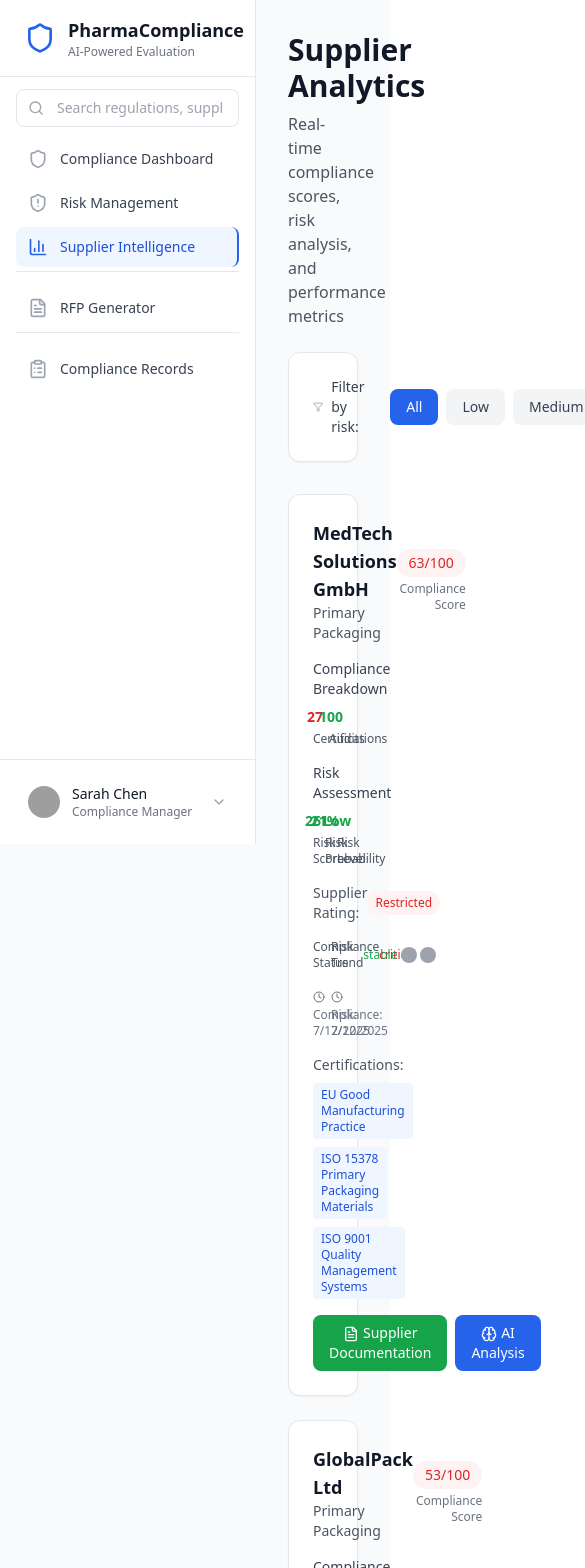
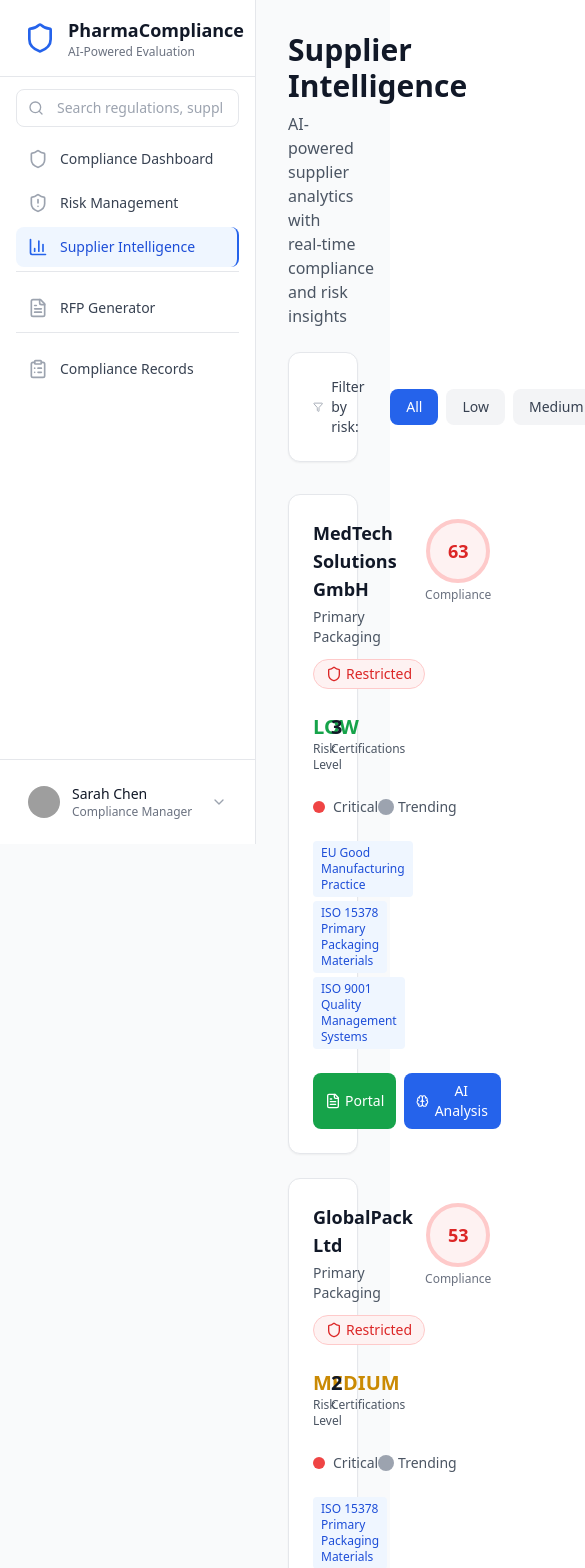
Before and after one commit to C2IHub/proCURE2, a React (Vite) app: page /supplier-scoring in a window 390 px wide. Shown: the top 1568 px of the page, 585 px wide, since content can reach past the window. Built offline with nearby package versions, Linux system fonts and the light colour scheme; grey boxes are pictures that could not be loaded.

Commit message:
Redesign Supplier Intelligence Cards for Better Visual Appeal

```diff
--- a/src/pages/SupplierScoring.tsx
+++ b/src/pages/SupplierScoring.tsx
@@ -1,18 +1,19 @@
 import React, { useState, useMemo } from 'react';
-import { TrendingUp, Clock, Filter, Download, Search, Brain, Users, FileText } from 'lucide-react';
+import { TrendingUp, Clock, Filter, Download, Search, Brain, Users, FileText, Shield, AlertTriangle, CheckCircle, Star } from 'lucide-react';
 import { useSuppliers } from '../hooks/useApi';
 import { useNavigate } from 'react-router-dom';
 
 export default function SupplierScoring() {
   const [selectedFilter, setSelectedFilter] = useState('all');
   const [searchTerm, setSearchTerm] = useState('');
+  const [viewMode, setViewMode] = useState<'cards' | 'compact'>('cards');
   const navigate = useNavigate();
 
   const { data: suppliers = [], isLoading, error } = useSuppliers();
 
   const filteredSuppliers = useMemo(() => {
     return suppliers.filter(supplier => {
-      const matchesFilter = selectedFilter === 'all' || supplier.riskLevel === selectedFilter;
+      const matchesFilter = selectedFilter === 'all' || supplier.riskScore.level === selectedFilter;
       const matchesSearch = supplier.name.toLowerCase().includes(searchTerm.toLowerCase()) ||
                            supplier.category.toLowerCase().includes(searchTerm.toLowerCase());
       return matchesFilter && matchesSearch;
@@ -20,27 +21,43 @@ export default function SupplierScoring() {
   }, [suppliers, selectedFilter, searchTerm]);
 
   const getScoreColor = (score: number) => {
-    if (score >= 90) return 'text-green-600 bg-green-50';
-    if (score >= 75) return 'text-yellow-600 bg-yellow-50';
-    return 'text-red-600 bg-red-50';
+    if (score >= 90) return 'text-green-600';
+    if (score >= 75) return 'text-yellow-600';
+    return 'text-red-600';
+  };
+
+  const getScoreBgColor = (score: number) => {
+    if (score >= 90) return 'bg-green-50 border-green-200';
+    if (score >= 75) return 'bg-yellow-50 border-yellow-200';
+    return 'bg-red-50 border-red-200';
   };
 
   const getRiskColor = (risk: string) => {
     switch (risk) {
-      case 'low': return 'text-green-600 bg-green-50';
-      case 'medium': return 'text-yellow-600 bg-yellow-50';
-      case 'high': return 'text-red-600 bg-red-50';
-      default: return 'text-gray-600 bg-gray-50';
+      case 'low': return 'text-green-600 bg-green-50 border-green-200';
+      case 'medium': return 'text-yellow-600 bg-yellow-50 border-yellow-200';
+      case 'high': return 'text-red-600 bg-red-50 border-red-200';
+      default: return 'text-gray-600 bg-gray-50 border-gray-200';
     }
   };
 
   const getSupplierRatingColor = (rating: string) => {
     switch (rating) {
-      case 'preferred': return 'text-green-600 bg-green-50';
-      case 'approved': return 'text-blue-600 bg-blue-50';
-      case 'conditional': return 'text-yellow-600 bg-yellow-50';
-      case 'restricted': return 'text-red-600 bg-red-50';
-      default: return 'text-gray-600 bg-gray-50';
+      case 'preferred': return 'text-green-600 bg-green-50 border-green-200';
+      case 'approved': return 'text-blue-600 bg-blue-50 border-blue-200';
+      case 'conditional': return 'text-yellow-600 bg-yellow-50 border-yellow-200';
+      case 'restricted': return 'text-red-600 bg-red-50 border-red-200';
+      default: return 'text-gray-600 bg-gray-50 border-gray-200';
+    }
+  };
+
+  const getSupplierRatingIcon = (rating: string) => {
+    switch (rating) {
+      case 'preferred': return <Star className="h-4 w-4" />;
+      case 'approved': return <CheckCircle className="h-4 w-4" />;
+      case 'conditional': return <AlertTriangle className="h-4 w-4" />;
+      case 'restricted': return <Shield className="h-4 w-4" />;
+      default: return <Shield className="h-4 w-4" />;
     }
   };
 
@@ -56,26 +73,23 @@ export default function SupplierScoring() {
     return (
       <div className="p-8 max-w-7xl mx-auto">
         <div className="mb-6">
-          <h1 className="text-3xl font-bold text-gray-900 mb-2">Supplier Analytics</h1>
-          <p className="text-gray-600">Real-time compliance scores, risk analysis, and performance metrics</p>
+          <h1 className="text-3xl font-bold text-gray-900 mb-2">Supplier Intelligence</h1>
+          <p className="text-gray-600">AI-powered supplier analytics with real-time compliance and risk insights</p>
         </div>
-        <div className="grid grid-cols-1 lg:grid-cols-2 gap-6">
-          {[1, 2, 3, 4].map((i) => (
+        <div className="grid grid-cols-1 lg:grid-cols-2 xl:grid-cols-3 gap-6">
+          {[1, 2, 3, 4, 5, 6].map((i) => (
             <div key={i} className="bg-white rounded-xl shadow-sm border border-gray-200 p-6 animate-pulse">
               <div className="flex items-center justify-between mb-4">
                 <div>
                   <div className="w-48 h-6 bg-gray-200 rounded mb-2"></div>
                   <div className="w-32 h-4 bg-gray-200 rounded"></div>
                 </div>
-                <div className="w-16 h-8 bg-gray-200 rounded-full"></div>
+                <div className="w-16 h-16 bg-gray-200 rounded-full"></div>
               </div>
-              <div className="grid grid-cols-3 gap-4 mb-4">
-                {[1, 2, 3].map((j) => (
-                  <div key={j} className="text-center">
-                    <div className="w-12 h-6 bg-gray-200 rounded mx-auto mb-1"></div>
-                    <div className="w-16 h-3 bg-gray-200 rounded mx-auto"></div>
-                  </div>
-                ))}
+              <div className="space-y-3">
+                <div className="w-full h-4 bg-gray-200 rounded"></div>
+                <div className="w-3/4 h-4 bg-gray-200 rounded"></div>
+                <div className="w-1/2 h-4 bg-gray-200 rounded"></div>
               </div>
             </div>
           ))}
@@ -88,8 +102,8 @@ export default function SupplierScoring() {
     return (
       <div className="p-8 max-w-7xl mx-auto">
         <div className="mb-6">
-          <h1 className="text-3xl font-bold text-gray-900 mb-2">Supplier Analytics</h1>
-          <p className="text-gray-600">Real-time compliance scores, risk analysis, and performance metrics</p>
+          <h1 className="text-3xl font-bold text-gray-900 mb-2">Supplier Intelligence</h1>
+          <p className="text-gray-600">AI-powered supplier analytics with real-time compliance and risk insights</p>
         </div>
         <div className="bg-red-50 border border-red-200 rounded-lg p-4">
           <div className="text-red-800">Error loading supplier data. Please try again.</div>
@@ -102,11 +116,11 @@ export default function SupplierScoring() {
     <div className="p-8 max-w-7xl mx-auto">
       {/* Header */}
       <div className="mb-6">
-        <h1 className="text-3xl font-bold text-gray-900 mb-2">Supplier Analytics</h1>
-        <p className="text-gray-600">Real-time compliance scores, risk analysis, and performance metrics</p>
+        <h1 className="text-3xl font-bold text-gray-900 mb-2">Supplier Intelligence</h1>
+        <p className="text-gray-600">AI-powered supplier analytics with real-time compliance and risk insights</p>
       </div>
 
-      {/* Filters and Search */}
+      {/* Filters and Controls */}
       <div className="bg-white rounded-xl shadow-sm border border-gray-200 p-6 mb-8">
         <div className="flex items-center justify-between">
           <div className="flex items-center space-x-4">
@@ -132,6 +146,24 @@ export default function SupplierScoring() {
           </div>
 
           <div className="flex items-center space-x-4">
+            <div className="flex items-center space-x-2">
+              <button
+                onClick={() => setViewMode('cards')}
+                className={`px-3 py-2 text-sm font-medium rounded-lg ${
+                  viewMode === 'cards' ? 'bg-blue-600 text-white' : 'bg-gray-100 text-gray-700'
+                }`}
+              >
+                Cards
+              </button>
+              <button
+                onClick={() => setViewMode('compact')}
+                className={`px-3 py-2 text-sm font-medium rounded-lg ${
+                  viewMode === 'compact' ? 'bg-blue-600 text-white' : 'bg-gray-100 text-gray-700'
+                }`}
+              >
+                Compact
+              </button>
+            </div>
             <div className="relative">
               <Search className="absolute left-3 top-1/2 transform -translate-y-1/2 h-4 w-4 text-gray-400" />
               <input
@@ -151,140 +183,86 @@ export default function SupplierScoring() {
       </div>
 
       {/* Suppliers Grid */}
-      <div className="grid grid-cols-1 lg:grid-cols-2 gap-6">
+      <div className={`grid gap-6 ${
+        viewMode === 'cards'
+          ? 'grid-cols-1 lg:grid-cols-2 xl:grid-cols-3'
+          : 'grid-cols-1'
+      }`}>
         {filteredSuppliers.map((supplier) => (
-          <div key={supplier.id} className="bg-white rounded-xl shadow-sm border border-gray-200 p-6 hover:shadow-md transition-shadow">
-            {/* Header */}
-            <div className="flex items-center justify-between mb-4">
-              <div>
-                <h3 className="text-lg font-semibold text-gray-900">{supplier.name}</h3>
-                <p className="text-sm text-gray-600">{supplier.category}</p>
-              </div>
-              <div className="text-right">
-                <div className={`inline-flex items-center px-3 py-1 rounded-full text-sm font-medium ${getScoreColor(supplier.complianceScore.overall)}`}>
-                  {supplier.complianceScore.overall}/100
-                </div>
-                <p className="text-xs text-gray-500 mt-1">Compliance Score</p>
+          <div key={supplier.id} className={`bg-white rounded-xl shadow-sm border border-gray-200 hover:shadow-md transition-all duration-200 ${
+            viewMode === 'cards' ? 'p-6' : 'p-4'
+          }`}>
+            {viewMode === 'cards' ? (
+              // Card View
+              <>
+                {/* Header with Score Circle */}
+                <div className="flex items-start justify-between mb-6">
+                  <div className="flex-1">
+                    <h3 className="text-lg font-semibold text-gray-900 mb-1">{supplier.name}</h3>
+                    <p className="text-sm text-gray-600 mb-3">{supplier.category}</p>
+
+                    {/* Supplier Rating Badge */}
+                    <div className={`inline-flex items-center px-3 py-1 rounded-full text-sm font-medium border ${getSupplierRatingColor(supplier.supplierRating)}`}>
+                      {getSupplierRatingIcon(supplier.supplierRating)}
+                      <span className="ml-1 capitalize">{supplier.supplierRating}</span>
                     </div>
                   </div>
 
-            {/* Compliance Breakdown */}
-            <div className="mb-4">
-              <h4 className="text-sm font-medium text-gray-700 mb-2">Compliance Breakdown</h4>
-              <div className="grid grid-cols-2 gap-3">
+                  {/* Compliance Score Circle */}
+                  <div className="flex flex-col items-center">
+                    <div className={`w-16 h-16 rounded-full border-4 flex items-center justify-center ${getScoreBgColor(supplier.complianceScore.overall)}`}>
+                      <span className={`text-lg font-bold ${getScoreColor(supplier.complianceScore.overall)}`}>
+                        {supplier.complianceScore.overall}
+                      </span>
+                    </div>
+                    <p className="text-xs text-gray-500 mt-1 text-center">Compliance</p>
+                  </div>
+                </div>
+
+                {/* Key Metrics */}
+                <div className="grid grid-cols-2 gap-4 mb-6">
                   <div className="text-center">
-                  <div className="flex items-center justify-center mb-1">
-                    <span className={`text-sm font-bold ${getScoreColor(supplier.complianceScore.certifications).split(' ')[0]}`}>
-                      {supplier.complianceScore.certifications}
-                    </span>
+                    <div className={`text-xl font-bold ${getRiskColor(supplier.riskScore.level).split(' ')[0]}`}>
+                      {supplier.riskScore.level.toUpperCase()}
+                    </div>
+                    <p className="text-xs text-gray-600">Risk Level</p>
+                  </div>
+                  <div className="text-center">
+                    <div className="text-xl font-bold text-gray-900">
+                      {supplier.certifications.length}
                     </div>
                     <p className="text-xs text-gray-600">Certifications</p>
                   </div>
-                <div className="text-center">
-                  <div className="flex items-center justify-center mb-1">
-                    <span className={`text-sm font-bold ${getScoreColor(supplier.complianceScore.audits).split(' ')[0]}`}>
-                      {supplier.complianceScore.audits}
-                    </span>
                 </div>
-                  <p className="text-xs text-gray-600">Audits</p>
+
+                {/* Status Indicators */}
+                <div className="flex items-center justify-between mb-6">
+                  <div className="flex items-center">
+                    <div className={`w-3 h-3 rounded-full mr-2 ${
+                      supplier.complianceScore.status === 'compliant' ? 'bg-green-500' :
+                      supplier.complianceScore.status === 'warning' ? 'bg-yellow-500' : 'bg-red-500'
+                    }`}></div>
+                    <span className="text-sm text-gray-600 capitalize">{supplier.complianceScore.status}</span>
                   </div>
+                  <div className="flex items-center">
+                    {getTrendIcon(supplier.complianceScore.trend)}
+                    <span className="text-sm text-gray-600 ml-1">Trending</span>
                   </div>
                 </div>
 
-            {/* Risk Assessment */}
-            <div className="mb-4">
-              <h4 className="text-sm font-medium text-gray-700 mb-2">Risk Assessment</h4>
-              <div className="grid grid-cols-3 gap-3">
-                <div className="text-center">
-                  <div className="flex items-center justify-center mb-1">
-                    <span className={`text-sm font-bold ${getRiskColor(supplier.riskScore.level).split(' ')[0]}`}>
-                      {supplier.riskScore.overall}
-                    </span>
-                  </div>
-                  <p className="text-xs text-gray-600">Risk Score</p>
-                </div>
-                <div className="text-center">
-                  <div className="flex items-center justify-center mb-1">
-                    <span className={`text-sm font-bold ${getRiskColor(supplier.riskScore.level).split(' ')[0]}`}>
-                      {supplier.riskScore.probability}%
-                    </span>
-                  </div>
-                  <p className="text-xs text-gray-600">Risk Probability</p>
-                </div>
-                <div className="text-center">
-                  <div className="flex items-center justify-center mb-1">
-                    <span className={`text-sm font-bold capitalize ${getRiskColor(supplier.riskScore.level).split(' ')[0]}`}>
-                      {supplier.riskScore.level}
-                    </span>
-                  </div>
-                  <p className="text-xs text-gray-600">Risk Level</p>
-                </div>
-              </div>
-            </div>
-
-            {/* Supplier Rating */}
-            <div className="mb-4">
-              <div className="flex items-center justify-between">
-                <span className="text-sm text-gray-600">Supplier Rating:</span>
-                <span className={`px-2 py-1 text-xs font-medium rounded-full capitalize ${getSupplierRatingColor(supplier.supplierRating)}`}>
-                  {supplier.supplierRating}
-                </span>
-              </div>
-            </div>
-
-            {/* Status and Trends */}
-            <div className="grid grid-cols-2 gap-4 mb-4">
-              <div>
-                <div className="flex items-center justify-between mb-1">
-                  <span className="text-xs text-gray-600">Compliance Status</span>
-                  <div className="flex items-center">
-                    <span className={`text-xs font-medium ${getScoreColor(supplier.complianceScore.overall).split(' ')[0]}`}>
-                      {supplier.complianceScore.status}
-                    </span>
-                    <div className="ml-1">
-                      {getTrendIcon(supplier.complianceScore.trend)}
-                    </div>
-                  </div>
-                </div>
-              </div>
-              <div>
-                <div className="flex items-center justify-between mb-1">
-                  <span className="text-xs text-gray-600">Risk Trend</span>
-                  <div className="flex items-center">
-                    <span className={`text-xs font-medium ${getRiskColor(supplier.riskScore.level).split(' ')[0]}`}>
-                      {supplier.riskScore.trend}
-                    </span>
-                    <div className="ml-1">
-                      {getTrendIcon(supplier.riskScore.trend === 'improving' ? 'up' : supplier.riskScore.trend === 'deteriorating' ? 'down' : 'stable')}
-                    </div>
-                  </div>
-                </div>
-              </div>
-            </div>
-
-            {/* Last Updated */}
-            <div className="mb-4">
-              <div className="grid grid-cols-2 gap-4 text-xs text-gray-500">
-                <div className="text-center">
-                  <Clock className="h-3 w-3 mx-auto mb-1" />
-                  <p>Compliance: {new Date(supplier.complianceScore.lastCalculated).toLocaleDateString()}</p>
-                </div>
-                <div className="text-center">
-                  <Clock className="h-3 w-3 mx-auto mb-1" />
-                  <p>Risk: {new Date(supplier.riskScore.lastCalculated).toLocaleDateString()}</p>
-                </div>
-              </div>
-            </div>
-
-            {/* Certifications */}
-            <div className="mb-4">
-              <p className="text-sm text-gray-600 mb-2">Certifications:</p>
-              <div className="flex flex-wrap gap-2">
-                {supplier.certifications.map((cert, index) => (
+                {/* Certifications Preview */}
+                <div className="mb-6">
+                  <div className="flex flex-wrap gap-1">
+                    {supplier.certifications.slice(0, 3).map((cert, index) => (
                       <span key={index} className="px-2 py-1 bg-blue-50 text-blue-700 text-xs font-medium rounded">
                         {cert}
                       </span>
                     ))}
+                    {supplier.certifications.length > 3 && (
+                      <span className="px-2 py-1 bg-gray-50 text-gray-600 text-xs font-medium rounded">
+                        +{supplier.certifications.length - 3} more
+                      </span>
+                    )}
                   </div>
                 </div>
 
@@ -292,19 +270,61 @@ export default function SupplierScoring() {
                 <div className="flex space-x-2">
                   <button
                     onClick={() => navigate(`/supplier/${supplier.id}/portal`)}
-                className="flex-1 px-4 py-2 bg-green-600 text-white rounded-lg hover:bg-green-700 text-sm font-medium"
+                    className="flex-1 px-3 py-2 bg-green-600 text-white rounded-lg hover:bg-green-700 text-sm font-medium flex items-center justify-center"
                   >
-                <FileText className="h-4 w-4 mr-1 inline-block" />
-                Supplier Documentation
+                    <FileText className="h-4 w-4 mr-1" />
+                    Portal
                   </button>
                   <button
                     onClick={() => navigate(`/supplier/${supplier.id}/reasoning`)}
-                className="flex-1 px-4 py-2 bg-blue-600 text-white rounded-lg hover:bg-blue-700 text-sm font-medium"
+                    className="flex-1 px-3 py-2 bg-blue-600 text-white rounded-lg hover:bg-blue-700 text-sm font-medium flex items-center justify-center"
                   >
-                <Brain className="h-4 w-4 mr-1 inline-block" />
+                    <Brain className="h-4 w-4 mr-1" />
                     AI Analysis
                   </button>
                 </div>
+              </>
+            ) : (
+              // Compact View
+              <div className="flex items-center justify-between">
+                <div className="flex items-center space-x-4 flex-1">
+                  <div className={`w-12 h-12 rounded-full border-2 flex items-center justify-center ${getScoreBgColor(supplier.complianceScore.overall)}`}>
+                    <span className={`text-sm font-bold ${getScoreColor(supplier.complianceScore.overall)}`}>
+                      {supplier.complianceScore.overall}
+                    </span>
+                  </div>
+
+                  <div className="flex-1">
+                    <h3 className="text-lg font-semibold text-gray-900">{supplier.name}</h3>
+                    <p className="text-sm text-gray-600">{supplier.category}</p>
+                  </div>
+
+                  <div className={`px-3 py-1 rounded-full text-sm font-medium border ${getSupplierRatingColor(supplier.supplierRating)}`}>
+                    {getSupplierRatingIcon(supplier.supplierRating)}
+                    <span className="ml-1 capitalize">{supplier.supplierRating}</span>
+                  </div>
+
+                  <div className={`px-3 py-1 rounded-full text-sm font-medium ${getRiskColor(supplier.riskScore.level)}`}>
+                    {supplier.riskScore.level.toUpperCase()} Risk
+                  </div>
+                </div>
+
+                <div className="flex space-x-2 ml-4">
+                  <button
+                    onClick={() => navigate(`/supplier/${supplier.id}/portal`)}
+                    className="px-3 py-2 bg-green-600 text-white rounded-lg hover:bg-green-700 text-sm font-medium"
+                  >
+                    Portal
+                  </button>
+                  <button
+                    onClick={() => navigate(`/supplier/${supplier.id}/reasoning`)}
+                    className="px-3 py-2 bg-blue-600 text-white rounded-lg hover:bg-blue-700 text-sm font-medium"
+                  >
+                    AI Analysis
+                  </button>
+                </div>
+              </div>
+            )}
           </div>
         ))}
       </div>
```
Lines whose indentation alone changed are shown as unchanged.
